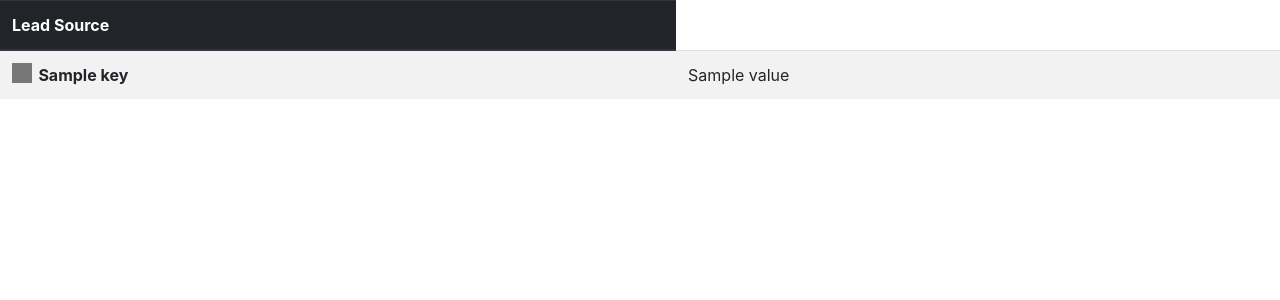
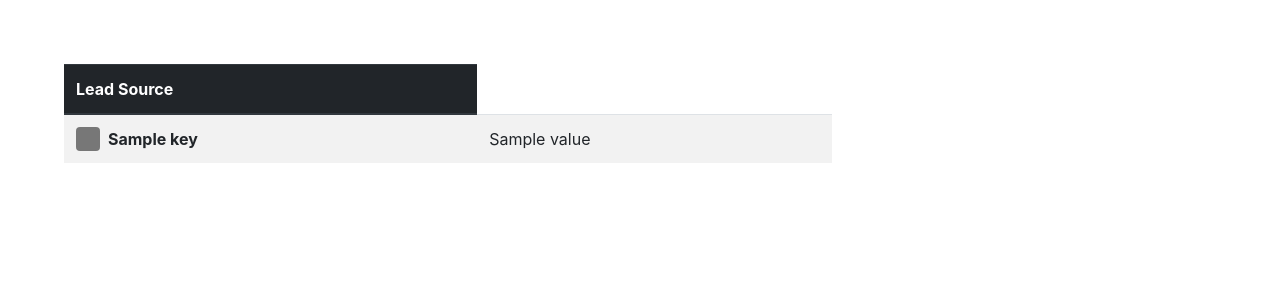
Before and after one commit to sarahpolzer/googleslidesapi, a Flask app: template templates/data_table_leads.html in a window 1280 px wide. Shown: the top 300 px of the page. Run offline with Flask 2, Linux system fonts and the light colour scheme; the template is opened without the code that fills it: most values are stand-ins (such as "Sample title", 1, 10 or a date in 2020); some libraries are stand-ins or nearby versions.

Commit message:
a data table template for the leads data from what converts

```diff
--- a/templates/data_table_leads.html
+++ b/templates/data_table_leads.html
@@ -13,19 +13,25 @@
                   display: flex;
                   align: center;
                 }
-            .color-legend {
+                .color-legend {
                 display: inline-block;
-                height: 20px;
-                width: 20px;
+                height: 24px;
+                width: 24px;
                 background-color: #777;
-                margin-right: 0.4rem;
-              }
+                margin-right: 0.5rem;
+                border-radius: 4px;
+                }
+
             .color-legend.Pho {
                 background-color: navy;
               }
             .color-legend.Web {
                 background-color: red;
               }
+            .table {
+                max-width: 60%;
+                margin: 5%;
+            }
             </style>
 </head>
 
```
